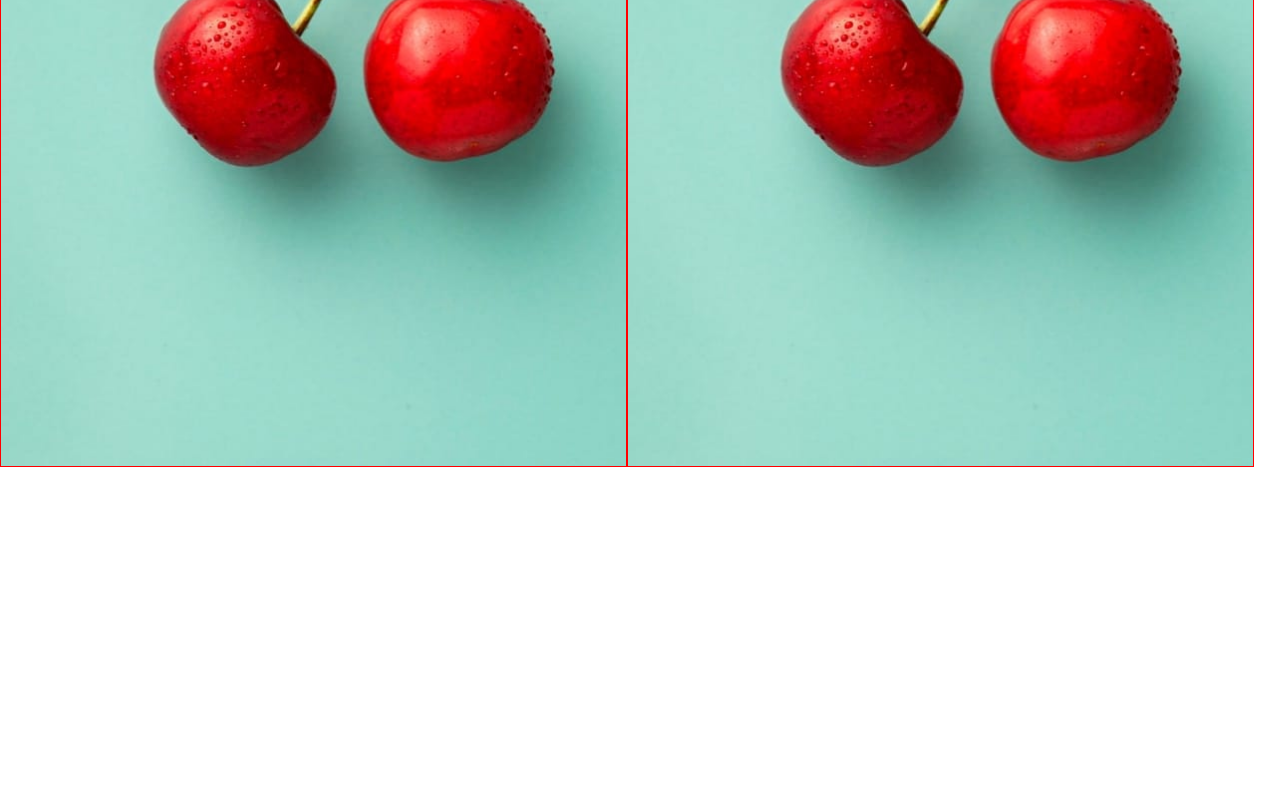
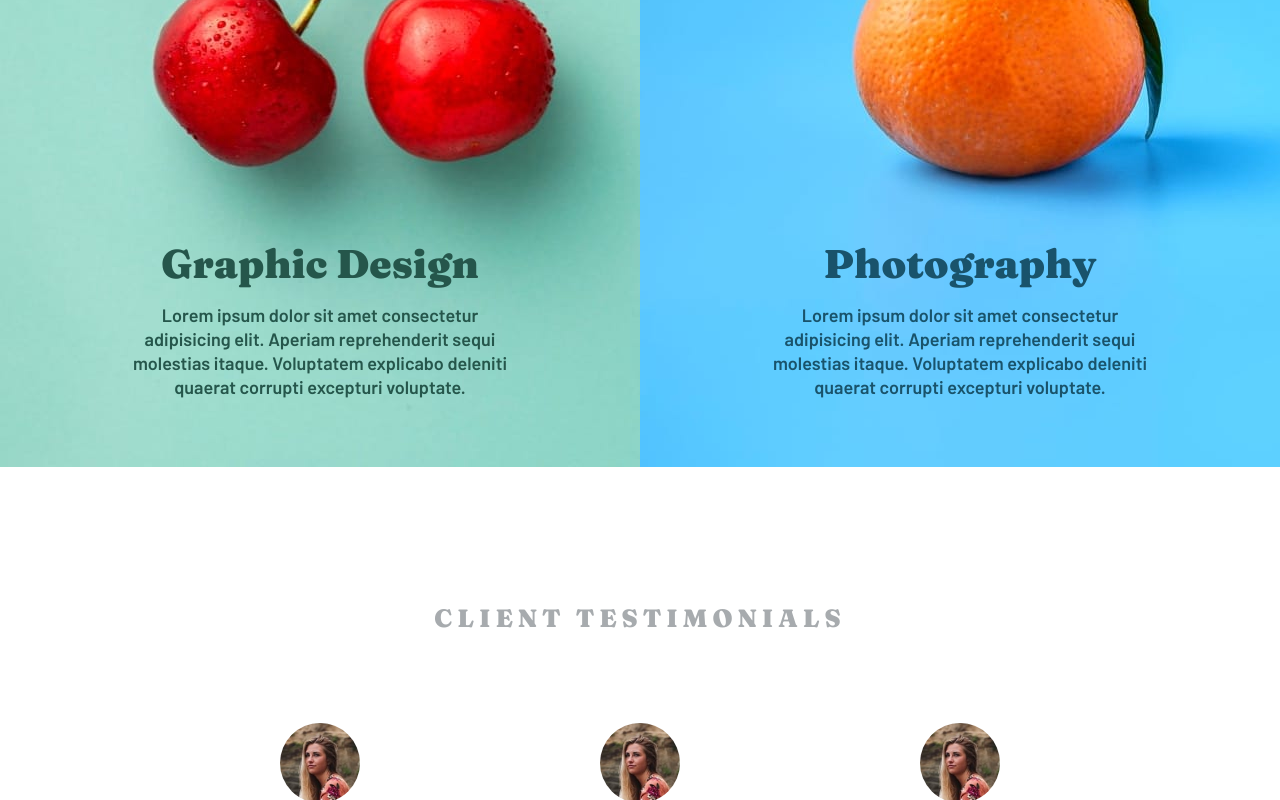
Before and after one commit to yashjangir1/product-landing-page, a React (Create React App) app: page / in a window 1280 px wide. Shown: the part 2000-2800 px from the top of the page. Before the commit the page ends 2467 px from the top, so only its background shows below. Built offline with nearby package versions, Linux system fonts and the light colour scheme.

Commit message:
Client testimonials part

```diff
--- a/src/App.js
+++ b/src/App.js
@@ -2,6 +2,7 @@ import React from 'react'
 import Navbar from './Navbar'
 import About from './About'
 import Services from './Services'
+import Projects from './Projects'
 import './index.css'
 
 export default function App(){
@@ -29,8 +30,27 @@ export default function App(){
       />
 
       <div className = 'services-main-container'>
-          <Services />
-          <Services />
+          <Services
+            heading = "Graphic Design"
+            background = "url('images/desktop/image-graphic-design.jpg')"
+            color = "hsl(167, 40%, 24%)"
+            para = "Lorem ipsum dolor sit amet consectetur adipisicing elit. Aperiam reprehenderit sequi molestias itaque. Voluptatem explicabo deleniti quaerat corrupti excepturi voluptate."
+          />
+          <Services
+            heading = "Photography"
+            background = "url('images/desktop/image-photography.jpg')"
+            color = "hsl(198, 62%, 26%)"
+            para = "Lorem ipsum dolor sit amet consectetur adipisicing elit. Aperiam reprehenderit sequi molestias itaque. Voluptatem explicabo deleniti quaerat corrupti excepturi voluptate."
+          />
+      </div>
+
+      <div className = 'projects-main-container'>
+        <h1 className = 'projects-heading'>Client Testimonials</h1>
+        <div class = "all-clients-container">
+            <Projects />
+            <Projects />
+            <Projects />
+        </div>
       </div>
     </div>
   )
--- a/src/Navbar.js
+++ b/src/Navbar.js
@@ -7,9 +7,9 @@ export default function Navbar(){
            <img src = '/images/logo.svg' alt = "logo" className = 'logo' />
            <div className = 'navbar-contents-container'>
                 <ul className = 'navbar-items-container'>
-                    <li className = 'navbar-item'>About</li>
-                    <li className = 'navbar-item'>Services</li>
-                    <li className = 'navbar-item'>Projects</li>
+                    <li className = 'navbar-item'><a className = 'navbar-links' href = "google.com">About</a></li>
+                    <li className = 'navbar-item'><a className = 'navbar-links' href = "google.com">Services</a></li>
+                    <li className = 'navbar-item'><a className = 'navbar-links' href = "google.com">Projects</a></li>
                 </ul>
                 <button className = 'contact-button'>Contact</button>
            </div>
--- a/src/Projects.js
+++ b/src/Projects.js
@@ -0,0 +1,15 @@
+import React from 'react'
+
+export default function Projects() {
+    return (
+        <div className = 'client-testimonial-container'>
+            <img className = 'client-image' src = "/images/image-emily.jpg" alt = "client" />
+            <p className = "client-para">Lorem ipsum dolor sit amet consectetur adipisicing elit. Molestiae ad nulla aliquid ut! Voluptatum, debitis.</p>
+
+           <div class = "client-details-container">
+                <h1 className = 'client-name'>Emily R.</h1>
+                <p className = 'client-position'>Marketing Director</p>
+           </div>
+        </div>
+    )
+}
--- a/src/Services.js
+++ b/src/Services.js
@@ -1,10 +1,12 @@
 import React from 'react'
 
-export default function Services() {
+export default function Services(props) {
     return (
-        <div className = 'services-conatiner' style = {{backgroundImage: "url('images/desktop/image-graphic-design.jpg')"}}>
-            <h1 className = 'project-heading'>Graphic design</h1>
-            <p className = 'project-para'>Lorem ipsum dolor sit amet consectetur adipisicing elit. Aperiam reprehenderit sequi molestias itaque. Voluptatem explicabo deleniti quaerat corrupti excepturi voluptate.</p>
+        <div className = 'services-conatiner' style = {{backgroundImage: props.background}}>
+            <div className = 'services-text-container'>
+                <h1 className = 'project-heading' style = {{color : props.color}}>{props.heading}</h1>
+                <p className = 'project-para' style = {{color : props.color}}>{props.para}</p>
+            </div>
         </div>
     )
 }
--- a/src/index.css
+++ b/src/index.css
@@ -45,13 +45,17 @@ body{
 }
 
 .navbar-item{
+  margin-right: 50px;
+  margin-top: auto;
+  margin-bottom: auto;
+}
+
+.navbar-links{
   font-family: 'Barlow';
   font-weight: 600;
   font-size: 20px;
+  text-decoration: none;
   color: #ffffff;
-  margin-right: 50px;
-  margin-top: auto;
-  margin-bottom: auto;
 }
 
 .contact-button{
@@ -99,7 +103,7 @@ body{
 }
 
 .about-page-text-container{
-  width: 49vw;
+  width: 50vw;
   padding: 40px 160px 40px 160px;
   margin-top: auto;
   margin-bottom: auto;
@@ -144,11 +148,111 @@ body{
 .services-main-container{
   display: flex;
   flex-direction: row;
+  width: 100vw;
 }
 
 .services-conatiner{
-  width: 49vw;
+  display: flex;
+  flex-direction: column;
+  width: 50vw;
   background-size: cover;
   height: 600px;
-  border: 1px solid red;
+  text-align: center;
+  justify-content: flex-end;
+  padding-bottom: 50px;
 }
+
+.services-text-container{
+  width: 60%;
+  margin-left: auto;
+  margin-right: auto;
+  line-height: 1.5rem;
+}
+
+.project-heading{
+  font-family: "Fraunces";
+  font-size: 40px;
+  font-weight: 900;
+}
+
+.project-para{
+  font-family: "Barlow";
+  font-size: 18px;
+  font-weight: 600;
+}
+
+
+
+
+
+
+
+.projects-main-container{
+  width: 100vw;
+  height: 90vh;
+  padding-top: 120px;
+  padding-left: 50px;
+  padding-right: 50px;
+}
+
+.projects-heading{
+  text-align: center;
+  font-family: "Fraunces";
+  font-size: 25px;
+  font-weight: 900;
+  text-transform: uppercase;
+  color: hsl(210, 4%, 67%);
+  letter-spacing: 5px;
+}
+
+
+.all-clients-container{
+  display: flex;
+  flex-direction: row;
+  justify-content: center;
+  text-align: center;
+  margin-top: 90px;
+}
+
+.client-testimonial-container{
+  width: 22%;
+  margin-left: 30px;
+  margin-right: 30px;
+}
+
+.client-image{
+  border-radius: 50%;
+  height: 80px;
+  width: 80px;
+  margin-bottom: 30px;
+}
+
+.client-para{
+  font-size: 16px;
+  font-family: "Barlow";
+  font-weight: 600;
+  line-height: 1.7rem;
+  color: hsl(213, 9%, 39%);
+}
+
+.client-details-container{
+  text-align: center;
+  margin-top: 40px;
+}
+
+.client-name{
+  margin:0px;
+  font-family: "Fraunces";
+  font-size: 20px;
+  font-weight: 900;
+  margin-bottom: 10px;
+  color: hsl(212, 27%, 19%);
+}
+
+.client-position{
+  margin:0px;
+  font-family: "Barlow";
+  font-size: 14px;
+  font-weight: 600;
+  color: hsl(210, 4%, 67%);
+}
```
